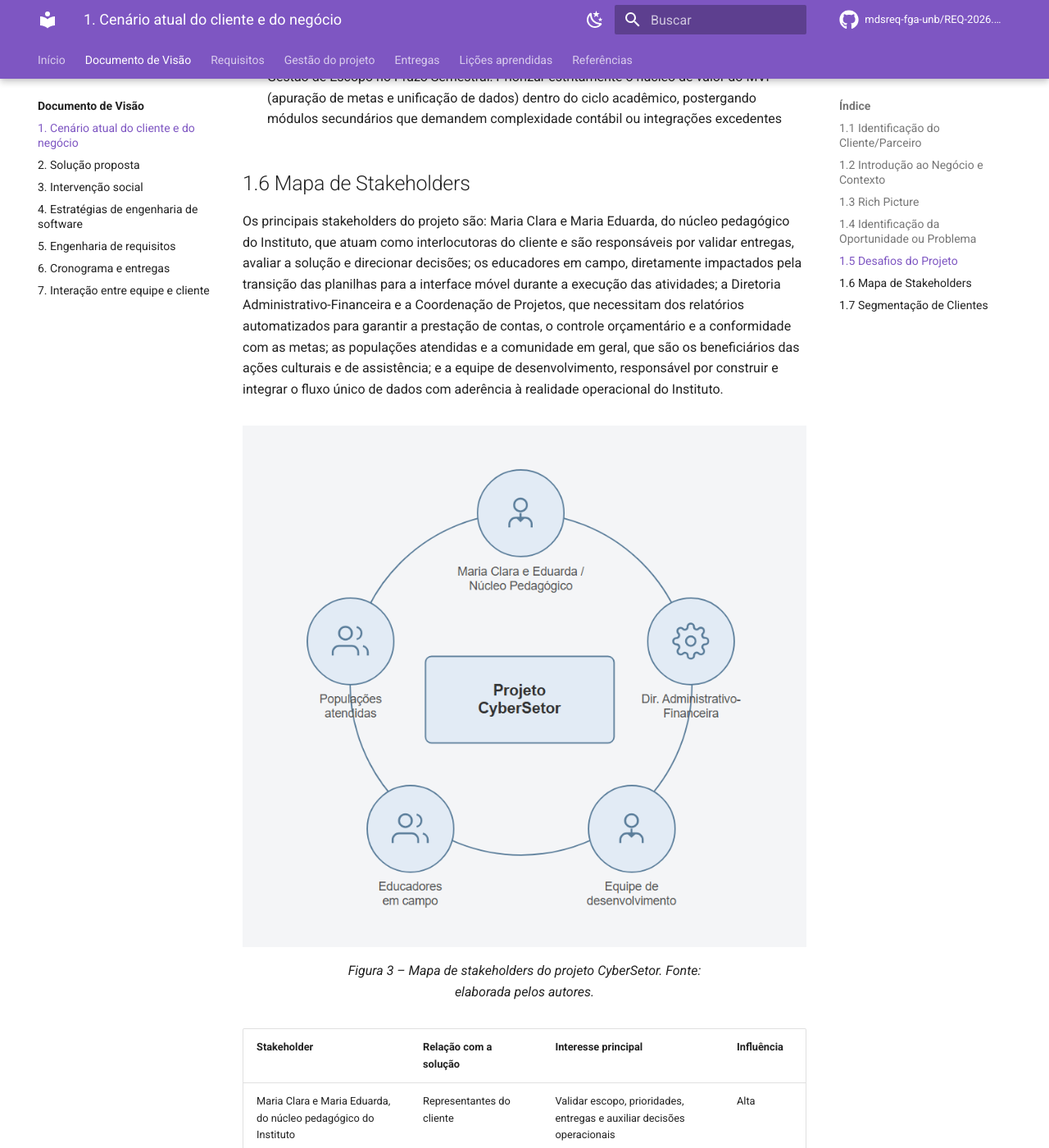
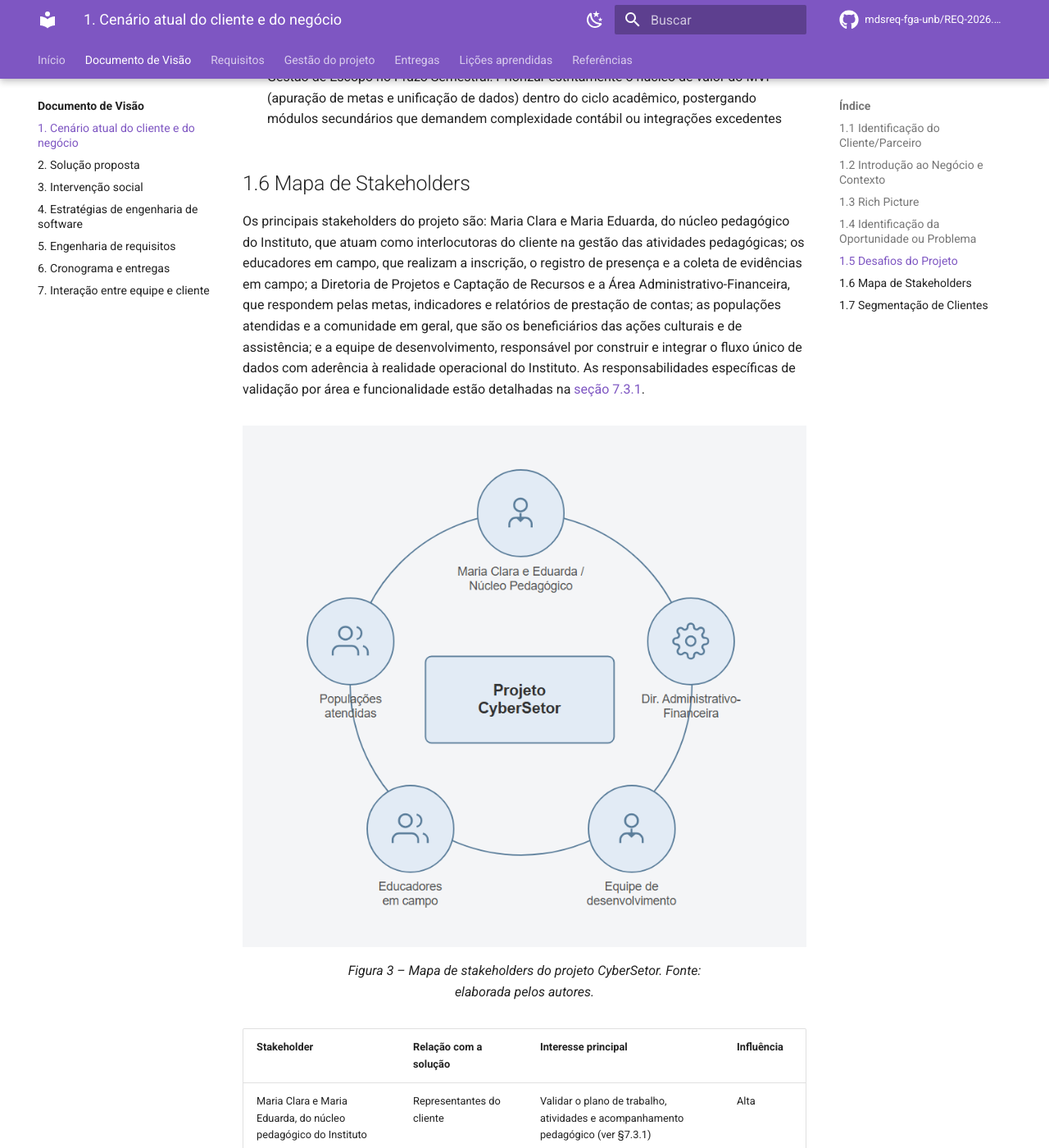
Before and after one commit to mdsreq-fga-unb/REQ-2026.2-T02-CyberSetor, an MkDocs documentation site: the page built from docs/visao/1-cenario-atual.md, in a window 1280 px wide and 1400 px high, scrolled down 3734 px. Shown: the whole window at 82% size. Built offline with MkDocs 1.6.1 and Material for MkDocs 9.7.7, drawn with Linux system fonts in a browser that asks for light colours; comment, search, counter and statistics services are not loaded; some of the changed text lies outside the part shown.

Commit message:
docs(visao): alinha mapa de stakeholders com a validacao por area

```diff
--- a/docs/visao/1-cenario-atual.md
+++ b/docs/visao/1-cenario-atual.md
@@ -5,7 +5,7 @@
 | 01/09/2026 | 1.0 | Versão inicial | Equipe CyberSetor |
 | 05/09/2026 | 1.1 | Revisão com foco único nas seções 1.4, 1.5, 1.7, 2.1 e 2.2 | Equipe CyberSetor |
 | 06/09/2026 | 1.2 | Seções 4, 5, 6 e 7 redigidas para o site | Equipe CyberSetor |
-| 14/09/2026 | 1.3 | Correção decorrente da issue #25: identificação institucional das representantes do Instituto nas seções 1.1, 1.5 e 1.6, para distingui-las da integrante homônima da equipe | Vinicius Vieira |
+| 14/09/2026 | 1.3 | Correção decorrente da issue #25: identificação institucional das representantes do Instituto nas seções 1.1, 1.5 e 1.6, e alinhamento do mapa de stakeholders com a validação por área da seção 7.3.1 | Vinicius Vieira e Maria Eduarda Marques |
 
 ## 1.1 Identificação do Cliente/Parceiro
 
@@ -55,7 +55,7 @@
 
 ## 1.6 Mapa de Stakeholders
 
-Os principais stakeholders do projeto são: Maria Clara e Maria Eduarda, do núcleo pedagógico do Instituto, que atuam como interlocutoras do cliente e são responsáveis por validar entregas, avaliar a solução e direcionar decisões; os educadores em campo, diretamente impactados pela transição das planilhas para a interface móvel durante a execução das atividades; a Diretoria Administrativo-Financeira e a Coordenação de Projetos, que necessitam dos relatórios automatizados para garantir a prestação de contas, o controle orçamentário e a conformidade com as metas; as populações atendidas e a comunidade em geral, que são os beneficiários das ações culturais e de assistência; e a equipe de desenvolvimento, responsável por construir e integrar o fluxo único de dados com aderência à realidade operacional do Instituto.
+Os principais stakeholders do projeto são: Maria Clara e Maria Eduarda, do núcleo pedagógico do Instituto, que atuam como interlocutoras do cliente na gestão das atividades pedagógicas; os educadores em campo, que realizam a inscrição, o registro de presença e a coleta de evidências em campo; a Diretoria de Projetos e Captação de Recursos e a Área Administrativo-Financeira, que respondem pelas metas, indicadores e relatórios de prestação de contas; as populações atendidas e a comunidade em geral, que são os beneficiários das ações culturais e de assistência; e a equipe de desenvolvimento, responsável por construir e integrar o fluxo único de dados com aderência à realidade operacional do Instituto. As responsabilidades específicas de validação por área e funcionalidade estão detalhadas na [seção 7.3.1](7-equipe-e-cliente.md#731-area-competente-por-funcionalidade).
 
 <figure markdown>
   ![Mapa de stakeholders do projeto CyberSetor](../assets/img/mapa-stakeholders.png)
@@ -64,9 +64,9 @@
 
 | Stakeholder | Relação com a solução | Interesse principal | Influência |
 |---|---|---|---|
-| Maria Clara e Maria Eduarda, do núcleo pedagógico do Instituto | Representantes do cliente | Validar escopo, prioridades, entregas e auxiliar decisões operacionais | Alta |
-| Educadores em campo | Usuários operacionais diretos | Registrar presenças e evidências de forma ágil e sem retrabalho | Alta |
-| Diretoria Administrativo-Financeira | Usuários internos de gestão | Acompanhar o atingimento de metas e automatizar relatórios de prestação de contas | Alta |
+| Maria Clara e Maria Eduarda, do núcleo pedagógico do Instituto | Representantes do cliente | Validar o plano de trabalho, atividades e acompanhamento pedagógico (ver §7.3.1) | Alta |
+| Educadores em campo | Usuários operacionais diretos | Validar fluxos de inscrição, registro de presenças e evidências em campo (ver §7.3.1) | Alta |
+| Diretoria de Projetos e Área Administrativo-Financeira | Usuários internos de gestão | Validar regras de metas, parâmetros de aferição e relatórios de prestação de contas (ver §7.3.1) | Alta |
 | Populações atendidas e Comunidade | Usuários finais | Participar das ações formativas, culturais e de assistência com organização | Média |
 | Equipe de desenvolvimento | Responsável pela construção do produto | Entregar uma solução viável e de qualidade | Alta |
 
```
